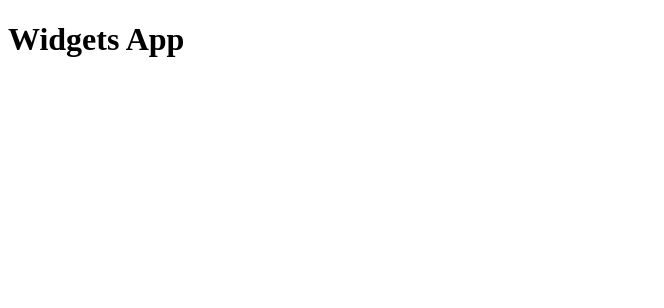
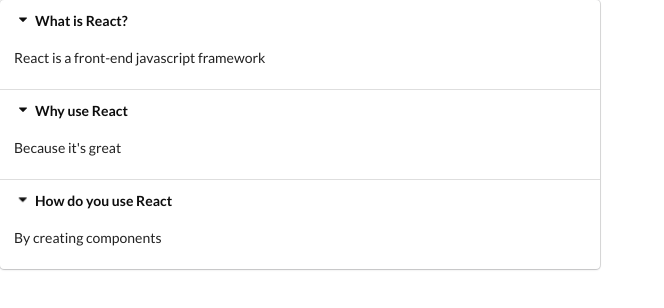
Before and after one commit to ArossThompson/Widgets-with-hooks, a React (Create React App) app: page / in a window 1280 px wide. Shown: the top 308 px of the page, without its empty margins (0-664 px from the left). Built offline with nearby package versions, Linux system fonts and the light colour scheme.

Commit message:
updated Accordion component to contain a onTitleClick event handler function

```diff
--- a/public/index.html
+++ b/public/index.html
@@ -10,6 +10,8 @@
       content="Web site created using create-react-app"
     />
     <link rel="apple-touch-icon" href="%PUBLIC_URL%/logo192.png" />
+    <link rel="stylesheet" href="https://cdnjs.cloudflare.com/ajax/libs/semantic-ui/2.4.1/semantic.min.css">
+
     <!--
       manifest.json provides metadata used when your web app is installed on a
       user's mobile device or desktop. See https://developers.google.com/web/fundamentals/web-app-manifest/
--- a/src/App.jsx
+++ b/src/App.jsx
@@ -1,5 +1,25 @@
 import React from 'react';
+import Accordion from './components/Accordion';
+
+const items = [
+  {
+    title: 'What is React?',
+    content: 'React is a front-end javascript framework'
+  },
+  {
+    title: 'Why use React',
+    content: 'Because it\'s great'
+  },
+  {
+    title: 'How do you use React',
+    content: 'By creating components'
+  },
+]
 
 export default () => {
-    return <h1>Widgets App</h1>
+    return <div>
+      <Accordion
+        items={items}
+      />
+    </div>;
 };
--- a/src/components/Accordion.jsx
+++ b/src/components/Accordion.jsx
@@ -1,5 +1,27 @@
 import React from 'react';
 
-const Accordion = () => {
-  return
-}
+const Accordion = ({ items }) => {
+  const onTitleClick = (index) => {
+    console.log('Title clicked:', index)
+  }
+
+  const renderedItems = items.map((item, index) => {
+    return <React.Fragment key={item.title}>
+      <div
+        className="title active"
+        onClick={() => onTitleClick(index)}
+      >
+        <i className="dropdown icon"></i>
+        {item.title}
+      </div>
+      <div className="content active">
+        <p>{item.content}</p>
+      </div>
+    </React.Fragment>
+  })
+  return <div className="ui styled accordion">
+    {renderedItems}
+  </div>
+};
+
+export default Accordion;
```
Also changed, not shown: src/components/Something.jsx (deleted).
